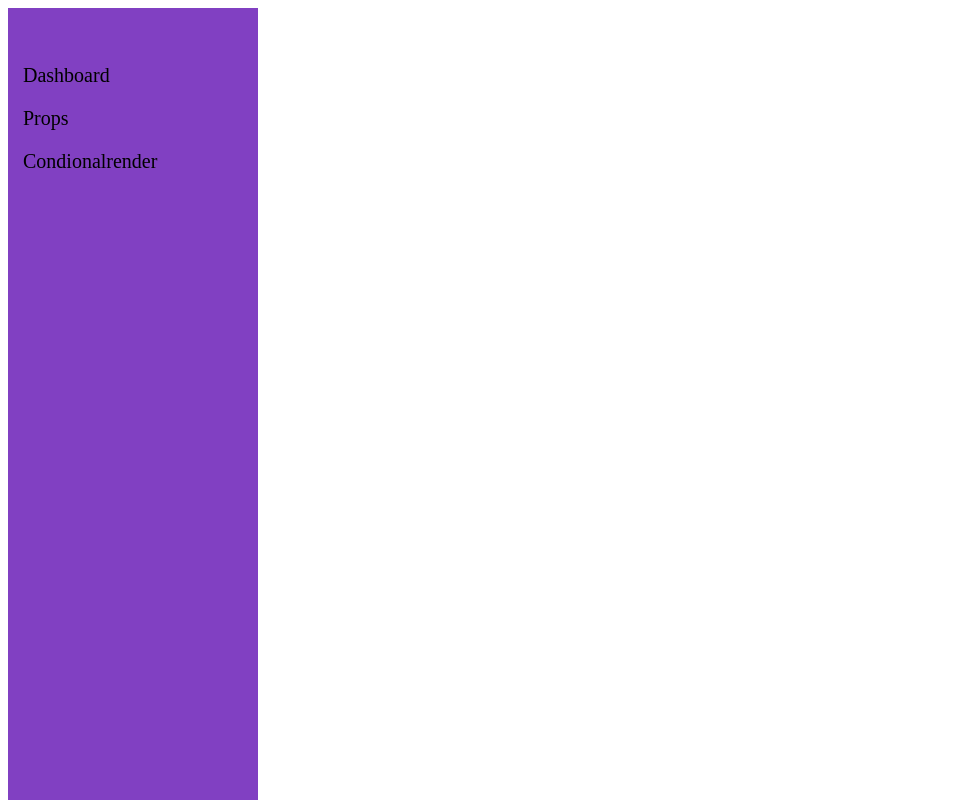
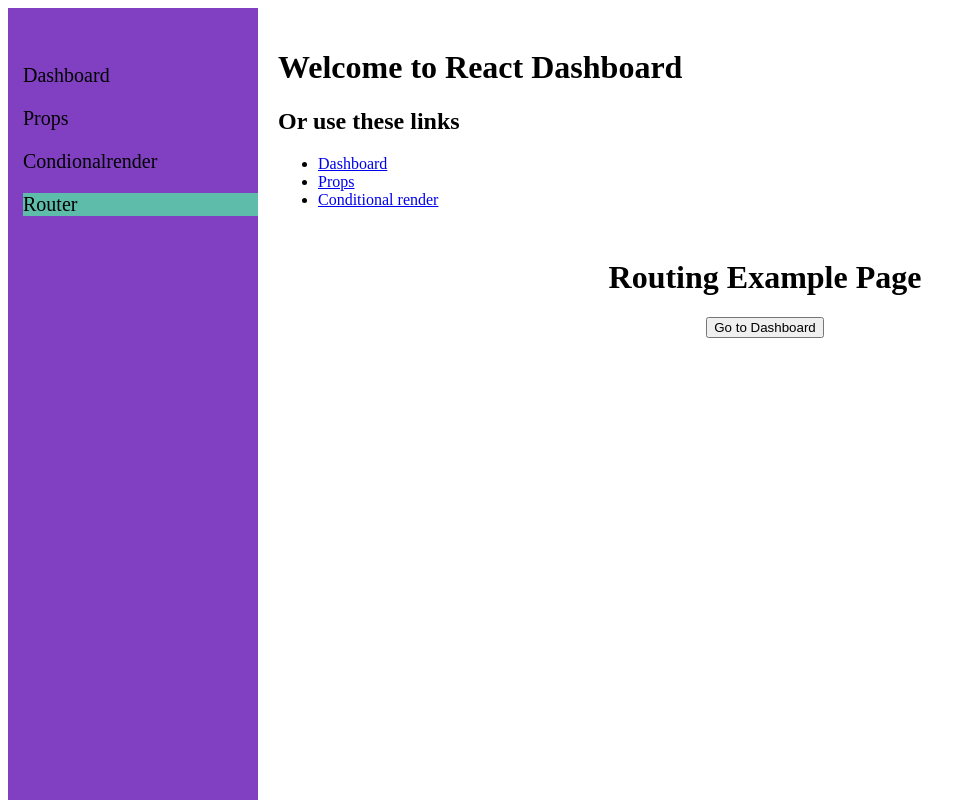
Before and after one commit to Keerthanas2000/react_dev, a React (Create React App) app: page /routing in a window 1280 px wide. Shown: the top 800 px of the page, without its empty margins (0-976 px from the left). Built offline with nearby package versions, Linux system fonts and the light colour scheme.

Commit message:
chnages in r-3

```diff
--- a/src/App.js
+++ b/src/App.js
@@ -1,7 +1,7 @@
 import { Routes, Route, NavLink } from "react-router-dom";
 import "./App.css";
 import Sidebardata from "./Sidebar";
-
+import DashboardLayout from "./dashboard";
 
 function App() {
   return (
@@ -25,18 +25,20 @@
       {/* Main Content Section */}
       <div className="content">
         <Routes>
-          {/* Default Home Route */}
-          <Route path="/" element={<h1>Welcome to React Dashboard</h1>} />
-          {/* The <Routes> component inside the .content div is responsible for handling the URL changes and rendering the corresponding components dynamically. */}
+          {/* Layout Route wrapping all child pages */}
+          <Route  path="/" element={<DashboardLayout />}>
+            {/* Default child route for "/" */}
+            <Route index element={<h3>Select a page from sidebar</h3>} />
 
-          {/* Dynamic Route Handling */}
+            {/* Dynamic Routes from Sidebar */}
             {Sidebardata.map((i, index) => (
               <Route
                 key={index}
-              path={i.path}
+                path={i.path.replace("/", "")} // nested path should not have "/"
                 element={<i.component Mainpage={`Navigated to ${i.title}`} />}
               />
             ))}
+          </Route>
         </Routes>
       </div>
     </div>
@@ -44,6 +46,13 @@
 }
 
 export default App;
+
+
+// defining two different routes with the same path /, which is causing the problem. React Router will only use the last one declared, so the first <Route path="/" ...> is overridden by the second. */}
+
+/* The <Routes> component inside the .content div is responsible for handling the URL changes and rendering the corresponding components dynamically. */
+
+
 
 // # Understanding Props in React
 
--- a/src/Sidebar.js
+++ b/src/Sidebar.js
@@ -1,5 +1,6 @@
 import propsexample from "./pages/props";
 import conditionalrender from "./pages/conditionalrender";
+import RoutingExample from "./pages/routing";
 
 const Sidebardata = [
   {
@@ -17,6 +18,12 @@
     path: "/Condionalrender",
     component: conditionalrender,
   },
+
+  {
+    title: "Router",
+    path: "/routing",
+    component: RoutingExample,
+  },
 ];
 
 export default Sidebardata;
--- /dev/null
+++ b/src/dashboard.js
@@ -0,0 +1,24 @@
+import { Link, Outlet } from "react-router-dom";
+
+const DashboardLayout = () => {
+  return (
+    <>
+      <h1>Welcome to React Dashboard</h1>
+      <div>
+        <h2>Or use these links</h2>
+        <nav>
+          <ul>
+            <li><Link to="/">Dashboard</Link></li>
+            <li><Link to="/props">Props</Link></li>
+            <li><Link to="/Condionalrender">Conditional render</Link></li>
+          </ul>
+        </nav>
+      </div>
+
+      {/* Outlet renders the nested child route's content */}
+      <Outlet />
+    </>
+  );
+};
+
+export default DashboardLayout;
--- a/src/index.js
+++ b/src/index.js
@@ -10,3 +10,5 @@
     <App />
   </BrowserRouter>
 );
+
+export default root;
--- /dev/null
+++ b/src/pages/routing.js
@@ -0,0 +1,51 @@
+// import React from 'react'
+// import { BrowserRouter, Routes, Route } from "react-router-dom";
+// import root from '..';
+
+// function routing() {
+//   return (
+// <>
+// <h1> Routing example</h1>
+
+// <BrowserRouter>
+// <Routes>
+
+
+
+//    <Route  path='/routing' element=
+//    {root}
+
+
+//    />
+
+//    <Routes/></Routes>
+
+//    </BrowserRouter>
+// </>  )
+// }
+
+// export default routing
+
+
+// You're doing two things that are not allowed:
+
+// You're rendering a second <BrowserRouter> inside routing.js — but your app already has one at the top level (in index.js). This causes the error:
+
+// "You cannot render a <Router> inside another <Router>."
+
+
+import React from "react";
+import { useNavigate } from "react-router-dom";
+
+function RoutingExample() {
+  const navigate = useNavigate();
+
+  return (
+    <div style={{ textAlign: "center", marginTop: "50px" }}>
+      <h1>Routing Example Page</h1>
+      <button onClick={() => navigate("/")}>Go to Dashboard</button>
+    </div>
+  );
+}
+
+export default RoutingExample;
```
Also changed, not shown: public/index.html (line endings or trailing spaces). Lines whose indentation alone changed are shown as unchanged.
